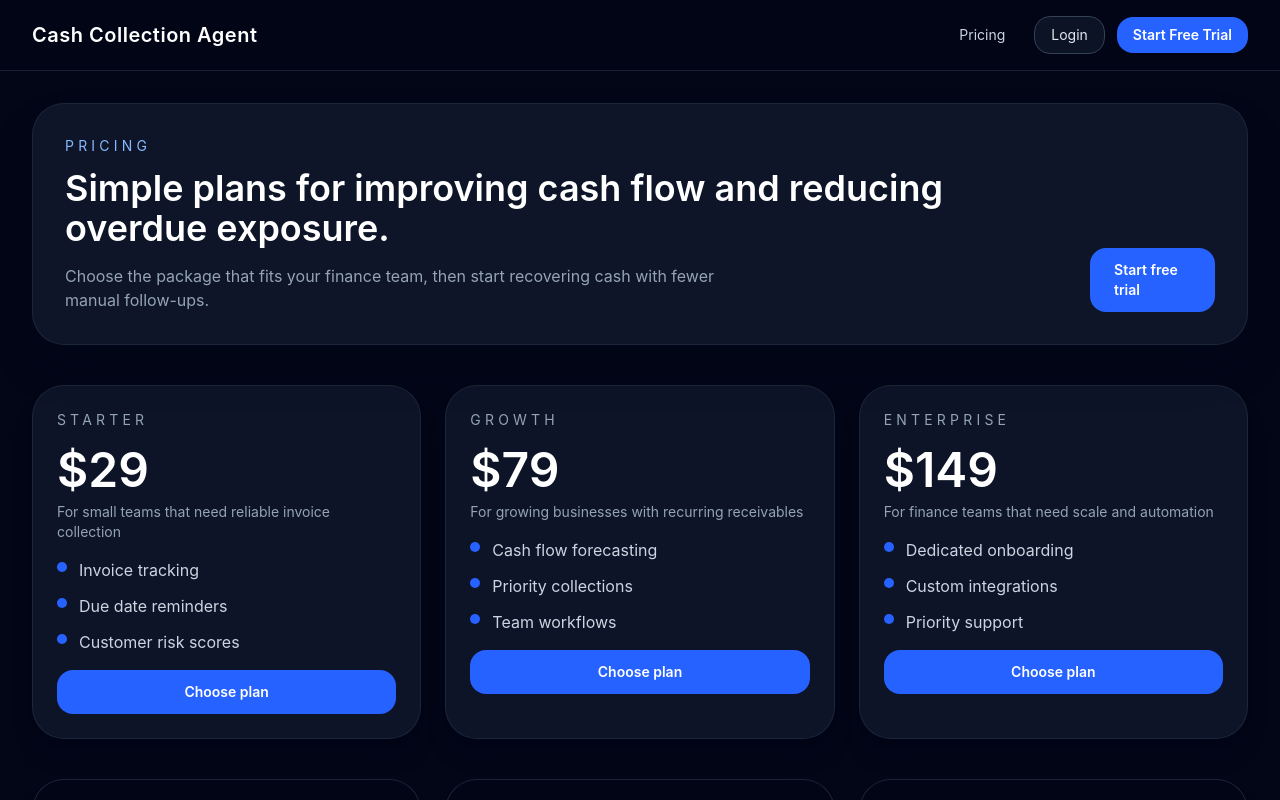
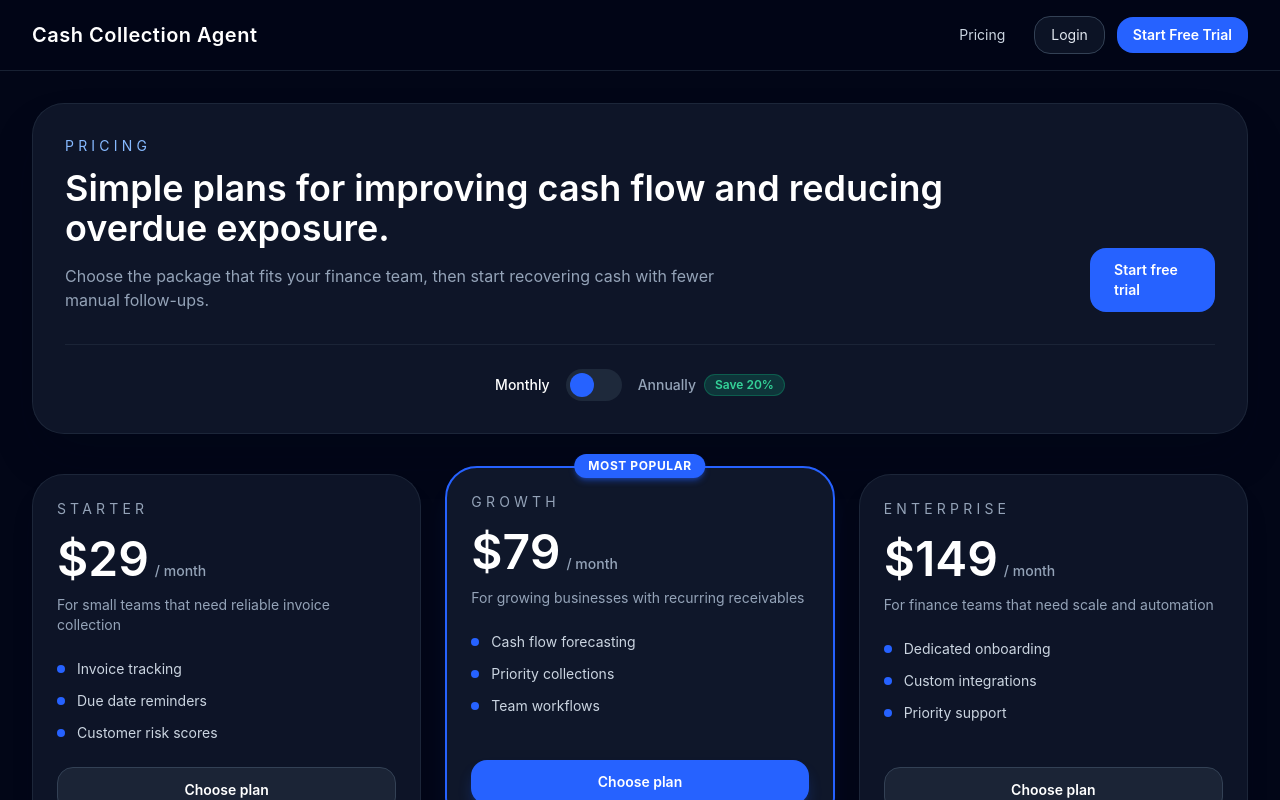
Before and after one commit to shadysamy2003-byte/cash-collection-agent, a React (Vite) app: page /pricing in a window 1280 px wide. Shown: the top 800 px of the page. Built offline with nearby package versions, Linux system fonts and the light colour scheme; no server answers.

Commit message:
add annual billing toggle and highlight growth tier

```diff
--- a/src/pages/PricingPage.tsx
+++ b/src/pages/PricingPage.tsx
@@ -1,27 +1,37 @@
+import { useState } from 'react';
 import { Link } from 'react-router-dom';
 
 const plans = [
   {
     title: 'Starter',
-    price: '$29',
+    priceMonthly: 29,
+    priceAnnual: 23,
     description: 'For small teams that need reliable invoice collection',
-    features: ['Invoice tracking', 'Due date reminders', 'Customer risk scores']
+    features: ['Invoice tracking', 'Due date reminders', 'Customer risk scores'],
+    popular: false
   },
   {
     title: 'Growth',
-    price: '$79',
+    priceMonthly: 79,
+    priceAnnual: 63,
     description: 'For growing businesses with recurring receivables',
-    features: ['Cash flow forecasting', 'Priority collections', 'Team workflows']
+    features: ['Cash flow forecasting', 'Priority collections', 'Team workflows'],
+    popular: true
   },
   {
     title: 'Enterprise',
-    price: '$149',
+    priceMonthly: 149,
+    priceAnnual: 119,
     description: 'For finance teams that need scale and automation',
-    features: ['Dedicated onboarding', 'Custom integrations', 'Priority support']
+    features: ['Dedicated onboarding', 'Custom integrations', 'Priority support'],
+    popular: false
   }
 ];
 
-const PricingPage = () => (
+const PricingPage = () => {
+  const [isAnnual, setIsAnnual] = useState(false);
+
+  return (
     <div className="space-y-10">
       <section className="rounded-[2rem] border border-slate-800/90 bg-slate-900/95 p-8 shadow-2xl shadow-slate-950/25 backdrop-blur-xl">
         <div className="flex flex-col gap-6 lg:flex-row lg:items-end lg:justify-between">
@@ -34,31 +44,84 @@ const PricingPage = () => (
             Start free trial
           </Link>
         </div>
+
+        {/* Toggle Switch */}
+        <div className="mt-8 flex items-center justify-center gap-4 border-t border-slate-800/80 pt-6">
+          <span className={`text-sm font-medium ${!isAnnual ? 'text-white' : 'text-slate-400'}`}>Monthly</span>
+          <button
+            type="button"
+            onClick={() => setIsAnnual(!isAnnual)}
+            className="relative h-8 w-14 rounded-full bg-slate-800 p-1 transition-colors hover:bg-slate-700 focus:outline-none"
+          >
+            <div
+              className={`h-6 w-6 rounded-full bg-brand-500 transition-transform duration-200 ${
+                isAnnual ? 'translate-x-6' : 'translate-x-0'
+              }`}
+            />
+          </button>
+          <div className="flex items-center gap-2">
+            <span className={`text-sm font-medium ${isAnnual ? 'text-white' : 'text-slate-400'}`}>Annually</span>
+            <span className="rounded-full border border-emerald-500/30 bg-emerald-500/20 px-2.5 py-0.5 text-xs font-semibold text-emerald-400">
+              Save 20%
+            </span>
+          </div>
+        </div>
       </section>
 
       <section className="grid gap-6 lg:grid-cols-3">
-      {plans.map((plan) => (
-        <div key={plan.title} className="rounded-[2rem] border border-slate-800/90 bg-slate-900/90 p-6 shadow-xl shadow-slate-950/20">
-          <div className="space-y-4">
+        {plans.map((plan) => {
+          const currentPrice = isAnnual ? plan.priceAnnual : plan.priceMonthly;
+          return (
+            <div
+              key={plan.title}
+              className={`relative rounded-[2rem] p-6 shadow-xl transition-all duration-300 ${
+                plan.popular
+                  ? 'border-2 border-brand-500 bg-slate-900 shadow-brand-500/10 lg:-translate-y-2'
+                  : 'border border-slate-800/90 bg-slate-900/90 shadow-slate-950/20 hover:border-slate-700'
+              }`}
+            >
+              {plan.popular && (
+                <div className="absolute -top-3.5 left-1/2 -translate-x-1/2 rounded-full bg-brand-500 px-3.5 py-1 text-xs font-bold uppercase tracking-wider text-white shadow-md shadow-brand-500/40">
+                  Most Popular
+                </div>
+              )}
+
+              <div className="flex h-full flex-col justify-between space-y-6">
                 <div>
                   <p className="text-sm uppercase tracking-[0.3em] text-slate-400">{plan.title}</p>
-              <p className="mt-4 text-5xl font-semibold text-white">{plan.price}</p>
-              <p className="mt-2 text-sm text-slate-400">{plan.description}</p>
+                  <div className="mt-4 flex items-baseline gap-1.5">
+                    <span className="text-5xl font-semibold text-white">${currentPrice}</span>
+                    <span className="text-sm font-medium text-slate-400">/ month</span>
                   </div>
-            <ul className="space-y-3 text-slate-300">
+                  {isAnnual && (
+                    <p className="mt-1 text-xs text-slate-400">Billed annually (${currentPrice * 12}/year)</p>
+                  )}
+                  <p className="mt-3 text-sm text-slate-400">{plan.description}</p>
+
+                  <ul className="mt-6 space-y-3 text-slate-300">
                     {plan.features.map((feature) => (
                       <li key={feature} className="flex items-start gap-3">
-                  <span className="mt-1 h-2.5 w-2.5 rounded-full bg-brand-500"></span>
-                  <span>{feature}</span>
+                        <span className="mt-1.5 h-2 w-2 rounded-full bg-brand-500 shrink-0"></span>
+                        <span className="text-sm">{feature}</span>
                       </li>
                     ))}
                   </ul>
-            <Link to="/signup" className="inline-flex w-full items-center justify-center rounded-2xl bg-brand-500 px-4 py-3 text-sm font-semibold text-white transition hover:bg-brand-400">
+                </div>
+
+                <Link
+                  to="/signup"
+                  className={`inline-flex w-full items-center justify-center rounded-2xl px-4 py-3 text-sm font-semibold transition ${
+                    plan.popular
+                      ? 'bg-brand-500 text-white shadow-lg shadow-brand-500/30 hover:bg-brand-400'
+                      : 'border border-slate-700 bg-slate-800/80 text-white hover:border-brand-500 hover:bg-slate-800'
+                  }`}
+                >
                   Choose plan
                 </Link>
               </div>
             </div>
-      ))}
+          );
+        })}
       </section>
 
       <section className="grid gap-6 lg:grid-cols-3">
@@ -77,5 +140,6 @@ const PricingPage = () => (
       </section>
     </div>
   );
+};
 
 export default PricingPage;
```
Lines whose indentation alone changed are shown as unchanged.
